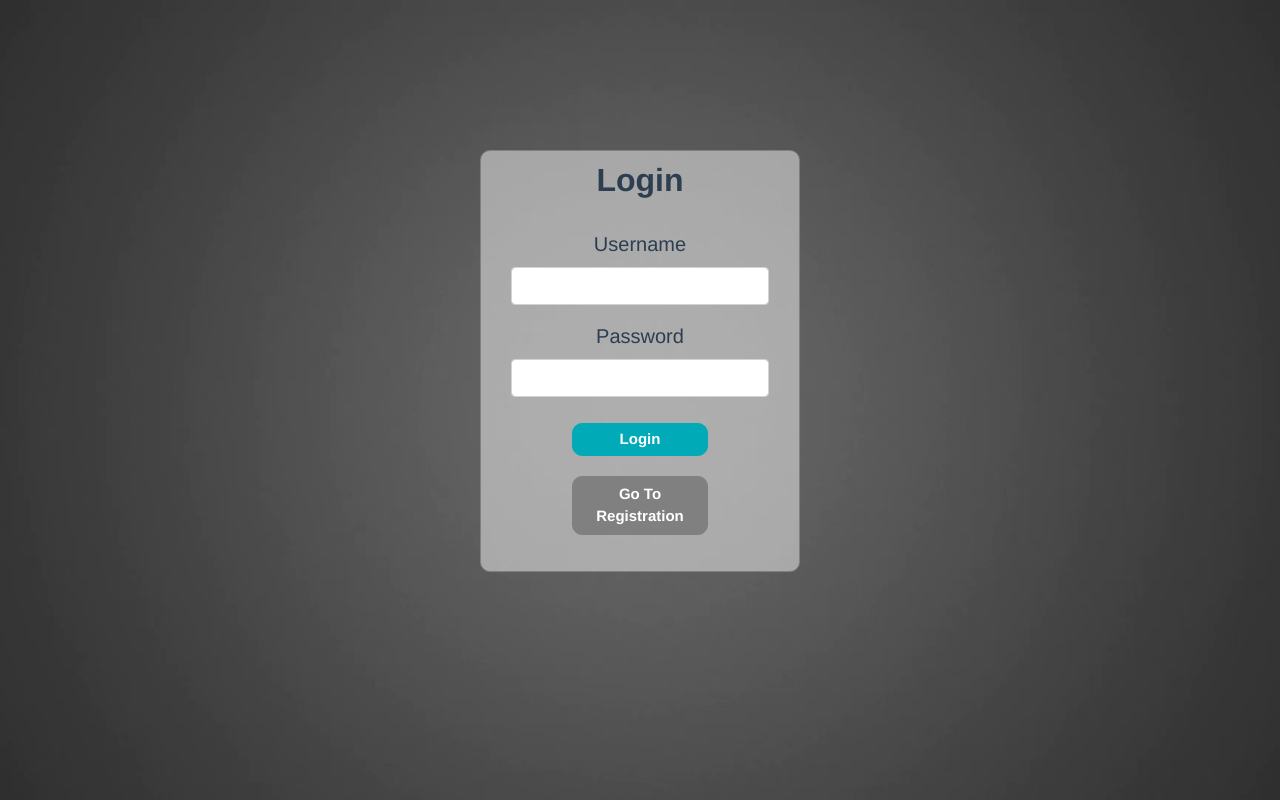
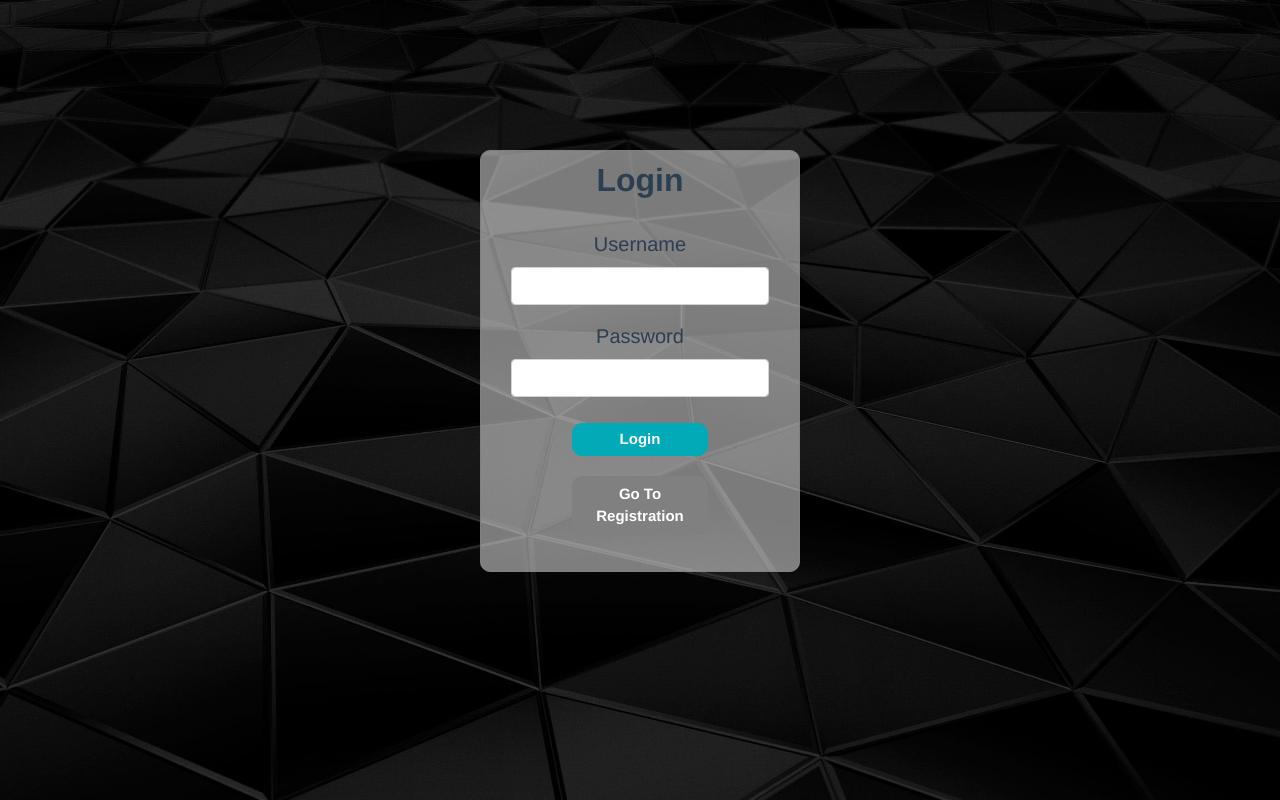
Before and after one commit to ZdrzalikPrzemyslaw/Chat-Web-Application, a Vue app in the folder FrontEnd/: page /login in a window 1280 px wide. Built offline with nearby package versions, Linux system fonts and the light colour scheme.

Commit message:
Added plu sign

```diff
--- a/FrontEnd/src/components/UserList.vue
+++ b/FrontEnd/src/components/UserList.vue
@@ -1,11 +1,20 @@
 <template>
   <div class=".container" id="main_container">
-    <div class="col sm-3" v-for="user in users" v-bind:key="user" id="OneChat">
-      <div class="row" id="UserName">
-        {{ user.name }}
-      </div>
-      <div class="row" id="UserSurname">
-        {{ user.surname }}
+    <div v-for="user in users" v-bind:key="user">
+      <div class="row" id="OneChat">
+        <div class="col sm-3">
+          <div class="row" id="UserName">
+            {{ user.name }}
+          </div>
+          <div class="row" id="UserSurname">
+            {{ user.surname }}
+          </div>
+        </div>
+        <div class="col sm-3">
+          <div class="row" id="but">
+            <input type="button" id="but" class="btn btn-sm btn-block sm-3" value="+" />
+          </div>
+        </div>
       </div>
     </div>
   </div>
@@ -20,7 +29,7 @@ export default {
   data() {
     return {};
   },
-  created: function() {},
+  created: function () {},
   methods: {},
 };
 </script>
@@ -40,11 +49,14 @@ export default {
 #UserName {
   font-weight: bold;
   padding: 5px 0;
-  margin-left: 5px;
 }
 
 #LastMessage {
   opacity: 0.9;
   margin-left: 5px;
 }
+
+#but {
+  font-size: 45px;
+}
 </style>
--- a/FrontEnd/src/views/Login.vue
+++ b/FrontEnd/src/views/Login.vue
@@ -14,7 +14,7 @@ export default {
 
 <style>
 body {
-  background-image: url("background.png");
+  background-image: url("bac.jpg");
   background-position: center;
   background-repeat: no-repeat;
   background-size: cover;
--- a/FrontEnd/src/views/Registration.vue
+++ b/FrontEnd/src/views/Registration.vue
@@ -14,7 +14,7 @@ export default {
 
 <style>
 body {
-  background-image: url("background.png");
+  background-image: url("bac.jpg");
   background-position: center;
   background-repeat: no-repeat;
   background-size: cover;
```
